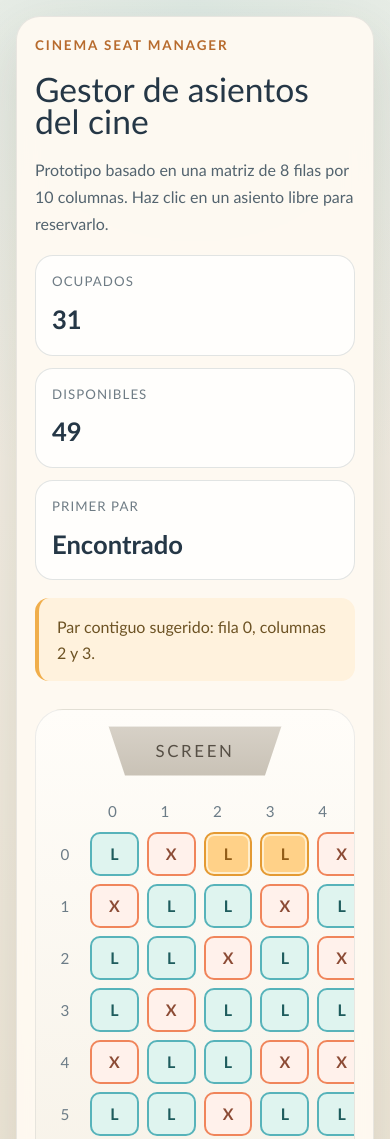
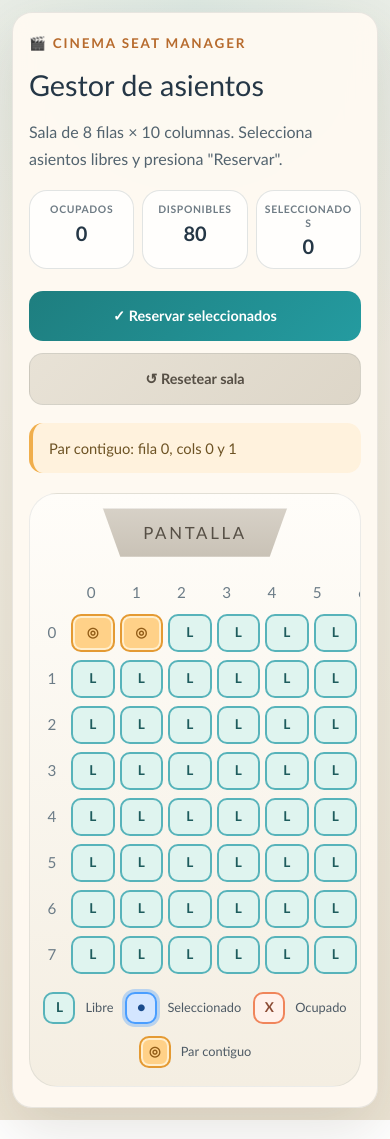
Before and after one commit to 4GeeksAcademy/Aldrich-Lizama-github-latam-aie-pt-2-Cinema-Seat-Manager-en-TypeScript, a website built with Vite: page index.html in a window 390 px wide. Shown: the top 1139 px of the page. Built offline with nearby package versions, Linux system fonts and the light colour scheme.

Commit message:
feat: Implementar sistema funcional de reserva de asientos con consola e interfaz web
- Cambiar estado inicial: todos los asientos libres (0) por defecto
- Agregar selección múltiple de asientos con clic y botón 'Reservar'
- Agregar botón 'Resetear sala' para liberar todos los asientos
- Implementar los 4 escenarios de prueba en consola (vacía, parcial, casi llena, llena)
- Mejorar responsividad del layout (breakpoints a 1024px y 640px)
- Agregar estilo seat--selected con resaltado azul
- Agregar botones de acción (.btn) con estilo moderno
- Optimizar summary-grid con flexbox centrado y word-break
- Reducir tamaños de fuente y padding en mobile

```diff
--- a/src/main.ts
+++ b/src/main.ts
@@ -1,3 +1,8 @@
+/* ============================================================
+   Cinema Seat Manager — Prototipo funcional en TypeScript
+   Basado en los requisitos de context.txt
+   ============================================================ */
+
 type SeatMatrix = number[][];
 type SeatPosition = [number, number];
 type AdjacentPair = [SeatPosition, SeatPosition];
@@ -5,66 +10,30 @@ type AdjacentPair = [SeatPosition, SeatPosition];
 const ROWS = 8;
 const COLUMNS = 10;
 
-const PARTIAL_OCCUPIED_SEATS: SeatPosition[] = [
-  [0, 1], [0, 4], [0, 5], [0, 8],
-  [1, 0], [1, 3], [1, 6], [1, 7], [1, 9],
-  [2, 2], [2, 4], [2, 8],
-  [3, 1], [3, 5], [3, 6], [3, 9],
-  [4, 0], [4, 3], [4, 4], [4, 7],
-  [5, 2], [5, 5], [5, 8], [5, 9],
-  [6, 1], [6, 4], [6, 6],
-  [7, 0], [7, 3], [7, 7], [7, 8],
-];
+/* ---------- Funciones principales (requisito) ---------- */
 
-const ISOLATED_AVAILABLE_SEATS: SeatPosition[] = [
-  [0, 0], [1, 3], [2, 6], [3, 9], [4, 1], [5, 4], [6, 7], [7, 2],
-];
-
-/* Inicializa la sala con todas las posiciones libres usando una matriz bidimensional. */
+/* Inicializa una matriz de asientos (arreglo bidimensional) de 8 filas x 10 columnas.
+   Todos los asientos comienzan en 0 (disponibles). */
 function initializeSeatMatrix(rows: number, columns: number): SeatMatrix {
   return Array.from({ length: rows }, () => Array(columns).fill(0));
 }
 
-/* Devuelve una copia de la sala para probar escenarios sin mutar la matriz original. */
-function cloneSeatMatrix(seats: SeatMatrix): SeatMatrix {
-  return seats.map((row) => [...row]);
-}
-
-/* Marca como ocupadas las posiciones indicadas en la lista de coordenadas. */
-function occupySeats(seats: SeatMatrix, positions: SeatPosition[]): void {
-  for (const [row, column] of positions) {
-    seats[row][column] = 1;
-  }
-}
-
-/* Convierte toda la sala en ocupada y luego libera solo los asientos indicados. */
-function createNearlyFullRoom(rows: number, columns: number, freeSeats: SeatPosition[]): SeatMatrix {
-  const seats = Array.from({ length: rows }, () => Array(columns).fill(1));
-
-  for (const [row, column] of freeSeats) {
-    seats[row][column] = 0;
-  }
-
-  return seats;
-}
-
-/* Muestra la sala en consola con coordenadas y el estado visual L o X para cada asiento. */
+/* Muestra el estado actual de la sala imprimiendo la matriz en consola.
+   Usa X para ocupados y L para libres. Incluye números de fila y columna. */
 function displayRoom(seats: SeatMatrix, title: string): void {
   console.log(`\n${title}`);
-  console.log(`    ${Array.from({ length: seats[0].length }, (_, index) => index).join(" ")}`);
+  console.log(`   ${Array.from({ length: seats[0].length }, (_, i) => i).join(" ")}`);
 
   for (let row = 0; row < seats.length; row += 1) {
-    const visualRow = seats[row].map((seat) => (seat === 1 ? "X" : "L")).join(" ");
+    const visualRow = seats[row].map((s) => (s === 1 ? "X" : "L")).join(" ");
     console.log(`${row.toString().padStart(2, " ")}  ${visualRow}`);
   }
 }
 
-/* Intenta reservar un asiento validando límites y disponibilidad antes de ocuparlo. */
+/* Reserva un asiento dado un número de fila y columna (cambia valor de 0 a 1).
+   Valida límites y disponibilidad antes de reservar. */
 function reserveSeat(seats: SeatMatrix, row: number, column: number): string {
-  const rowExists = row >= 0 && row < seats.length;
-  const columnExists = rowExists && column >= 0 && column < seats[row].length;
-
-  if (!rowExists || !columnExists) {
+  if (row < 0 || row >= seats.length || column < 0 || column >= seats[row].length) {
     return `No se pudo reservar el asiento (${row}, ${column}) porque está fuera de la sala.`;
   }
 
@@ -76,7 +45,7 @@ function reserveSeat(seats: SeatMatrix, row: number, column: number): string {
   return `Reserva confirmada para el asiento (${row}, ${column}).`;
 }
 
-/* Cuenta cuántos asientos están ocupados y cuántos siguen disponibles en toda la sala. */
+/* Cuenta y devuelve cuántos asientos están ocupados y cuántos disponibles. */
 function countSeats(seats: SeatMatrix): [number, number] {
   let occupied = 0;
   let available = 0;
@@ -94,7 +63,8 @@ function countSeats(seats: SeatMatrix): [number, number] {
   return [occupied, available];
 }
 
-/* Busca el primer par horizontal de asientos libres y devuelve sus dos posiciones. */
+/* Busca el primer par de asientos libres contiguos horizontalmente (misma fila).
+   Devuelve sus posiciones como un par de coordenadas, o null si no hay. */
 function findAdjacentPair(seats: SeatMatrix): AdjacentPair | null {
   for (let row = 0; row < seats.length; row += 1) {
     for (let column = 0; column < seats[row].length - 1; column += 1) {
@@ -107,7 +77,7 @@ function findAdjacentPair(seats: SeatMatrix): AdjacentPair | null {
   return null;
 }
 
-/* Informa en consola el conteo total y el resultado de la búsqueda de asientos contiguos. */
+/* Reporta el estado completo de la sala en consola: conteo + búsqueda de par contiguo. */
 function reportRoomStatus(seats: SeatMatrix): void {
   const [occupied, available] = countSeats(seats);
   const adjacentPair = findAdjacentPair(seats);
@@ -116,163 +86,252 @@ function reportRoomStatus(seats: SeatMatrix): void {
   console.log(`Asientos disponibles: ${available}`);
 
   if (adjacentPair) {
-    const [[firstRow, firstColumn], [secondRow, secondColumn]] = adjacentPair;
-    console.log(
-      `Primer par contiguo encontrado en (${firstRow}, ${firstColumn}) y (${secondRow}, ${secondColumn}).`,
-    );
-    return;
+    const [[r1, c1], [r2, c2]] = adjacentPair;
+    console.log(`Primer par contiguo encontrado en (${r1}, ${c1}) y (${r2}, ${c2}).`);
+  } else {
+    console.log("No hay pares de asientos contiguos disponibles.");
+  }
+}
+
+/* ---------- Escenarios de prueba (requisito) ---------- */
+
+function runConsoleScenarios(): void {
+  console.log("==========================================");
+  console.log("  CINEMA SEAT MANAGER — PRUEBAS");
+  console.log("==========================================");
+
+  // Escenario 1: Sala vacía (todos los asientos disponibles)
+  const emptyRoom = initializeSeatMatrix(ROWS, COLUMNS);
+  displayRoom(emptyRoom, "Escenario 1: Sala vacía");
+  reportRoomStatus(emptyRoom);
+  console.log(reserveSeat(emptyRoom, 2, 4));
+  console.log(reserveSeat(emptyRoom, 2, 4)); // Debe fallar: ya ocupado
+
+  // Escenario 2: Sala parcialmente ocupada
+  const partialRoom = initializeSeatMatrix(ROWS, COLUMNS);
+  const partialSeats: SeatPosition[] = [
+    [0, 1], [0, 4], [0, 5], [0, 8],
+    [1, 0], [1, 3], [1, 6], [1, 7], [1, 9],
+    [2, 2], [2, 4], [2, 8],
+    [3, 1], [3, 5], [3, 6], [3, 9],
+    [4, 0], [4, 3], [4, 4], [4, 7],
+    [5, 2], [5, 5], [5, 8], [5, 9],
+    [6, 1], [6, 4], [6, 6],
+    [7, 0], [7, 3], [7, 7], [7, 8],
+  ];
+  for (const [r, c] of partialSeats) {
+    partialRoom[r][c] = 1;
+  }
+  displayRoom(partialRoom, "Escenario 2: Sala parcialmente ocupada");
+  reportRoomStatus(partialRoom);
+
+  // Escenario 3: Sala casi llena (solo asientos sueltos disponibles)
+  const isolatedAvailables: SeatPosition[] = [
+    [0, 0], [1, 3], [2, 6], [3, 9], [4, 1], [5, 4], [6, 7], [7, 2],
+  ];
+  const nearlyFullRoom = Array.from({ length: ROWS }, () => Array(COLUMNS).fill(1));
+  for (const [r, c] of isolatedAvailables) {
+    nearlyFullRoom[r][c] = 0;
+  }
+  displayRoom(nearlyFullRoom, "Escenario 3: Sala casi llena (solo asientos sueltos)");
+  reportRoomStatus(nearlyFullRoom);
+
+  // Escenario 4: Sala completamente llena
+  const fullRoom = Array.from({ length: ROWS }, () => Array(COLUMNS).fill(1));
+  displayRoom(fullRoom, "Escenario 4: Sala completamente llena");
+  reportRoomStatus(fullRoom);
+
+  // Prueba de validación: fuera de límites
+  console.log(reserveSeat(emptyRoom, 20, 5));
+
+  console.log("\n==========================================");
+  console.log("  FIN DE PRUEBAS");
+  console.log("==========================================");
+}
+
+/* Ejecuta las pruebas de consola siempre */
+runConsoleScenarios();
+
+/* ============================================================
+   EXTRA OPCIONAL: Interfaz web con selección visual de asientos
+   ============================================================ */
+
+/* Conjunto de asientos seleccionados temporalmente (pendientes de reservar en la web). */
+const selectedSeats = new Set<string>();
+
+function seatKey(row: number, column: number): string {
+  return `${row}-${column}`;
+}
+
+/* Alterna selección de un asiento libre. */
+function toggleSelection(row: number, column: number): string {
+  const key = seatKey(row, column);
+  if (selectedSeats.has(key)) {
+    selectedSeats.delete(key);
+    return `Asiento (${row}, ${column}) deseleccionado.`;
+  }
+  selectedSeats.add(key);
+  return `Asiento (${row}, ${column}) seleccionado.`;
+}
+
+/* Reserva todos los asientos seleccionados. */
+function confirmSelection(seats: SeatMatrix): string {
+  if (selectedSeats.size === 0) {
+    return "No hay asientos seleccionados para reservar.";
   }
 
-  console.log("No hay pares de asientos contiguos disponibles.");
+  const reserved: string[] = [];
+  const alreadyTaken: string[] = [];
+
+  for (const key of selectedSeats) {
+    const [r, c] = key.split("-").map(Number);
+    if (seats[r][c] === 1) {
+      alreadyTaken.push(`(${r}, ${c})`);
+    } else {
+      seats[r][c] = 1;
+      reserved.push(`(${r}, ${c})`);
+    }
+  }
+
+  selectedSeats.clear();
+
+  let msg = "";
+  if (reserved.length > 0) msg += `${reserved.length} reservado(s): ${reserved.join(", ")}. `;
+  if (alreadyTaken.length > 0) msg += `${alreadyTaken.length} ya ocupado(s): ${alreadyTaken.join(", ")}.`;
+  return msg || "No se realizaron reservas.";
 }
 
-/* Ejecuta varios escenarios para comprobar la lógica principal pedida en la consigna. */
-function runConsoleScenarios(): void {
-  const emptyRoom = initializeSeatMatrix(ROWS, COLUMNS);
-  displayRoom(emptyRoom, "Escenario 1: Sala vacia");
-  reportRoomStatus(emptyRoom);
-  console.log(reserveSeat(emptyRoom, 2, 4));
-  console.log(reserveSeat(emptyRoom, 2, 4));
-
-  const partiallyOccupiedRoom = initializeSeatMatrix(ROWS, COLUMNS);
-  occupySeats(partiallyOccupiedRoom, PARTIAL_OCCUPIED_SEATS);
-  displayRoom(partiallyOccupiedRoom, "Escenario 2: Sala parcialmente ocupada");
-  reportRoomStatus(partiallyOccupiedRoom);
-
-  const nearlyFullRoom = createNearlyFullRoom(ROWS, COLUMNS, ISOLATED_AVAILABLE_SEATS);
-  displayRoom(nearlyFullRoom, "Escenario 3: Sala casi llena con asientos sueltos");
-  reportRoomStatus(nearlyFullRoom);
-
-  const fullRoom = createNearlyFullRoom(ROWS, COLUMNS, []);
-  displayRoom(fullRoom, "Escenario 4: Sala completamente llena");
-  reportRoomStatus(fullRoom);
+/* Limpia toda la sala y la selección. */
+function resetRoom(seats: SeatMatrix): string {
+  for (let r = 0; r < seats.length; r += 1) {
+    for (let c = 0; c < seats[r].length; c += 1) {
+      seats[r][c] = 0;
+    }
+  }
+  selectedSeats.clear();
+  return "Todos los asientos han sido liberados. La sala está completamente vacía.";
 }
 
-/* Construye la interfaz web usando la misma matriz para mostrar, contar y reservar asientos. */
+/* Construye la interfaz web visual. */
 function renderCinema(container: HTMLElement, seats: SeatMatrix): void {
+  const [occupied, available] = countSeats(seats);
   const adjacentPair = findAdjacentPair(seats);
-  const [occupied, available] = countSeats(seats);
-
-  const adjacentSeatKeys = adjacentPair
-    ? adjacentPair.map(([row, column]) => `${row}-${column}`)
+  const adjacentKeys = adjacentPair
+    ? adjacentPair.map(([r, c]) => seatKey(r, c))
     : [];
 
   const seatRows = seats
-    .map((row, rowIndex) => {
-      const seatButtons = row
-        .map((seat, columnIndex) => {
-          const seatState = seat === 1 ? "occupied" : "available";
-          const isAdjacentSeat = adjacentSeatKeys.includes(`${rowIndex}-${columnIndex}`);
-          const variant = isAdjacentSeat ? "adjacent" : seatState;
-          const symbol = seat === 1 ? "X" : "L";
-          const status = seat === 1 ? "Ocupado" : "Libre";
+    .map((row, ri) => {
+      const buttons = row
+        .map((seat, ci) => {
+          const key = seatKey(ri, ci);
+          const isOccupied = seat === 1;
+          const isSelected = selectedSeats.has(key);
+          const isAdjacent = adjacentKeys.includes(key) && !isOccupied;
 
-          return `
-            <button
-              class="seat seat--${variant}"
-              data-row="${rowIndex}"
-              data-column="${columnIndex}"
-              aria-label="Fila ${rowIndex}, asiento ${columnIndex}, ${status}"
-            >
-              ${symbol}
-            </button>
-          `;
+          let variant = "available";
+          let symbol = "L";
+          if (isOccupied) { variant = "occupied"; symbol = "X"; }
+          else if (isSelected) { variant = "selected"; symbol = "●"; }
+          else if (isAdjacent) { variant = "adjacent"; symbol = "◎"; }
+
+          return `<button class="seat seat--${variant}" data-row="${ri}" data-col="${ci}">${symbol}</button>`;
         })
         .join("");
-
-      return `
-        <div class="seat-row">
-          <span class="seat-row__label">${rowIndex}</span>
-          <div class="seat-row__grid">${seatButtons}</div>
-        </div>
-      `;
+      return `<div class="seat-row"><span class="seat-row__label">${ri}</span><div class="seat-row__grid">${buttons}</div></div>`;
     })
     .join("");
 
-  const adjacentMessage = adjacentPair
-    ? `Par contiguo sugerido: fila ${adjacentPair[0][0]}, columnas ${adjacentPair[0][1]} y ${adjacentPair[1][1]}.`
-    : "No hay pares contiguos disponibles en este momento.";
+  const adjMsg = adjacentPair
+    ? `Par contiguo: fila ${adjacentPair[0][0]}, cols ${adjacentPair[0][1]} y ${adjacentPair[1][1]}`
+    : "No hay pares contiguos disponibles.";
 
   container.innerHTML = `
     <section class="cinema-shell">
       <div class="cinema-card">
         <div class="cinema-copy">
-          <p class="eyebrow">Cinema Seat Manager</p>
-          <h1>Gestor de asientos del cine</h1>
-          <p class="lead">
-            Prototipo basado en una matriz de ${ROWS} filas por ${COLUMNS} columnas. Haz clic en un asiento libre para reservarlo.
-          </p>
+          <p class="eyebrow">🎬 Cinema Seat Manager</p>
+          <h1>Gestor de asientos</h1>
+          <p class="lead">Sala de ${ROWS} filas × ${COLUMNS} columnas. Selecciona asientos libres y presiona "Reservar".</p>
           <div class="summary-grid">
-            <article>
-              <span>Ocupados</span>
-              <strong>${occupied}</strong>
-            </article>
-            <article>
-              <span>Disponibles</span>
-              <strong>${available}</strong>
-            </article>
-            <article>
-              <span>Primer par</span>
-              <strong>${adjacentPair ? "Encontrado" : "Sin par"}</strong>
-            </article>
+            <article><span>Ocupados</span><strong>${occupied}</strong></article>
+            <article><span>Disponibles</span><strong>${available}</strong></article>
+            <article><span>Seleccionados</span><strong>${selectedSeats.size}</strong></article>
           </div>
-          <p id="status-message" class="status-message">${adjacentMessage}</p>
+          <div class="actions">
+            <button id="btn-reserve" class="btn btn--primary">✓ Reservar seleccionados</button>
+            <button id="btn-reset" class="btn btn--secondary">↺ Resetear sala</button>
+          </div>
+          <p id="status-message" class="status-message">${adjMsg}</p>
         </div>
-
         <div class="hall-panel">
-          <div class="screen">SCREEN</div>
-
+          <div class="screen">PANTALLA</div>
           <div class="column-labels">
             <span class="corner"></span>
-            ${Array.from({ length: COLUMNS }, (_, column) => `<span>${column}</span>`).join("")}
+            ${Array.from({ length: COLUMNS }, (_, c) => `<span>${c}</span>`).join("")}
           </div>
-
           <div class="seat-layout">${seatRows}</div>
-
           <div class="legend">
-            <div class="legend-item"><span class="seat seat--available">L</span><span>Available (0)</span></div>
-            <div class="legend-item"><span class="seat seat--occupied">X</span><span>Occupied (1)</span></div>
-            <div class="legend-item"><span class="seat seat--adjacent">L</span><span>Adjacent pair</span></div>
+            <span class="legend-item"><span class="seat seat--available">L</span> Libre</span>
+            <span class="legend-item"><span class="seat seat--selected">●</span> Seleccionado</span>
+            <span class="legend-item"><span class="seat seat--occupied">X</span> Ocupado</span>
+            <span class="legend-item"><span class="seat seat--adjacent">◎</span> Par contiguo</span>
           </div>
         </div>
       </div>
     </section>
   `;
 
-  const messageElement = container.querySelector<HTMLElement>("#status-message");
+  const msgEl = container.querySelector<HTMLElement>("#status-message");
 
-  for (const button of container.querySelectorAll<HTMLButtonElement>(".seat")) {
-    button.addEventListener("click", () => {
-      const row = Number(button.dataset.row);
-      const column = Number(button.dataset.column);
-      const result = reserveSeat(seats, row, column);
+  /* Clic en asientos */
+  for (const btn of container.querySelectorAll<HTMLButtonElement>(".seat")) {
+    btn.addEventListener("click", () => {
+      const r = Number(btn.dataset.row);
+      const c = Number(btn.dataset.col);
+      if (seats[r][c] === 1) {
+        if (msgEl) msgEl.textContent = `El asiento (${r}, ${c}) ya está ocupado.`;
+        return;
+      }
+      const res = toggleSelection(r, c);
+      if (msgEl) msgEl.textContent = res;
+      renderCinema(container, seats);
+      const nm = container.querySelector<HTMLElement>("#status-message");
+      if (nm) nm.textContent = res;
+    });
+  }
 
-      if (messageElement) {
-        messageElement.textContent = result;
-      }
+  /* Botón Reservar */
+  const reserveBtn = container.querySelector<HTMLButtonElement>("#btn-reserve");
+  if (reserveBtn) {
+    reserveBtn.addEventListener("click", () => {
+      const res = confirmSelection(seats);
+      if (msgEl) msgEl.textContent = res;
+      renderCinema(container, seats);
+      const nm = container.querySelector<HTMLElement>("#status-message");
+      if (nm) nm.textContent = res;
+    });
+  }
 
+  /* Botón Reset */
+  const resetBtn = container.querySelector<HTMLButtonElement>("#btn-reset");
+  if (resetBtn) {
+    resetBtn.addEventListener("click", () => {
+      const res = resetRoom(seats);
+      if (msgEl) msgEl.textContent = res;
       renderCinema(container, seats);
-
-      const nextMessageElement = container.querySelector<HTMLElement>("#status-message");
-      if (nextMessageElement) {
-        nextMessageElement.textContent = result;
-      }
+      const nm = container.querySelector<HTMLElement>("#status-message");
+      if (nm) nm.textContent = res;
     });
   }
 }
 
-runConsoleScenarios();
-
+/* Inicializa la web si estamos en un navegador */
 if (typeof document !== "undefined") {
   import("./style.css").then(() => {
     const app = document.querySelector<HTMLElement>("#app");
-    const visualRoom = initializeSeatMatrix(ROWS, COLUMNS);
-
-    occupySeats(visualRoom, PARTIAL_OCCUPIED_SEATS);
-
-    if (app) {
-      renderCinema(app, cloneSeatMatrix(visualRoom));
-    }
+    const room = initializeSeatMatrix(ROWS, COLUMNS);
+    if (app) renderCinema(app, room);
   });
 }
 
--- a/src/style.css
+++ b/src/style.css
@@ -24,9 +24,9 @@ button {
 
 .cinema-card {
 	display: grid;
-	grid-template-columns: minmax(260px, 320px) minmax(0, 1fr);
+	grid-template-columns: minmax(280px, 360px) minmax(0, 1fr);
 	gap: 28px;
-	max-width: 1220px;
+	max-width: 1280px;
 	margin: 0 auto;
 	padding: 32px;
 	border: 1px solid rgba(73, 92, 99, 0.12);
@@ -54,8 +54,9 @@ button {
 .cinema-copy h1 {
 	margin: 0;
 	color: #253746;
-	font-size: clamp(2.1rem, 4vw, 3.4rem);
-	line-height: 0.96;
+	font-size: clamp(1.8rem, 5vw, 3.4rem);
+	line-height: 1;
+	word-break: break-word;
 }
 
 .lead {
@@ -67,40 +68,49 @@ button {
 
 .summary-grid {
 	display: grid;
-	grid-template-columns: repeat(3, minmax(0, 1fr));
-	gap: 12px;
+	grid-template-columns: repeat(3, 1fr);
+	gap: 10px;
 }
 
 .summary-grid article {
-	padding: 16px;
+	padding: 14px 12px;
 	border: 1px solid rgba(73, 92, 99, 0.16);
 	border-radius: 18px;
 	background: rgba(255, 255, 255, 0.7);
+	display: flex;
+	flex-direction: column;
+	align-items: center;
+	text-align: center;
+	gap: 6px;
 }
 
 .summary-grid span {
-	display: block;
 	color: #6f7c85;
-	font-size: 0.83rem;
+	font-size: 0.72rem;
+	font-weight: 600;
 	text-transform: uppercase;
-	letter-spacing: 0.08em;
+	letter-spacing: 0.1em;
+	white-space: normal;
+	word-break: break-word;
+	line-height: 1.3;
 }
 
 .summary-grid strong {
-	display: block;
-	margin-top: 8px;
 	color: #253746;
-	font-size: 1.6rem;
+	font-size: 1.5rem;
+	line-height: 1;
 }
 
 .status-message {
 	margin: 0;
-	padding: 16px 18px;
+	padding: 14px 16px;
 	border-left: 4px solid #f0ae4b;
 	border-radius: 14px;
 	background: rgba(255, 239, 213, 0.72);
 	color: #6d5324;
-	line-height: 1.6;
+	line-height: 1.5;
+	font-size: 0.92rem;
+	word-break: break-word;
 }
 
 .hall-panel {
@@ -201,6 +211,13 @@ button {
 	background: #fff1eb;
 }
 
+.seat--selected {
+	color: #1a4b8c;
+	border-color: #4a9eff;
+	background: #d4e6ff;
+	box-shadow: 0 0 0 3px rgba(74, 158, 255, 0.35);
+}
+
 .seat--adjacent {
 	color: #915c17;
 	border-color: #e49a33;
@@ -221,6 +238,8 @@ button {
 	display: inline-flex;
 	align-items: center;
 	gap: 10px;
+	font-size: 0.9rem;
+	color: #4d5a65;
 }
 
 .legend-item .seat {
@@ -228,33 +247,152 @@ button {
 	min-height: 38px;
 }
 
-@media (max-width: 980px) {
+.actions {
+	display: flex;
+	gap: 12px;
+	margin-top: 4px;
+}
+
+.btn {
+	display: inline-flex;
+	align-items: center;
+	justify-content: center;
+	gap: 8px;
+	padding: 12px 22px;
+	border: none;
+	border-radius: 14px;
+	font-size: 0.95rem;
+	font-weight: 700;
+	cursor: pointer;
+	transition:
+		transform 120ms ease,
+		box-shadow 120ms ease,
+		background-color 120ms ease;
+	flex: 1;
+}
+
+.btn:hover {
+	transform: translateY(-2px);
+	box-shadow: 0 6px 16px rgba(0, 0, 0, 0.12);
+}
+
+.btn:active {
+	transform: translateY(0);
+}
+
+.btn--primary {
+	color: #fff;
+	background: linear-gradient(135deg, #1e7e7f 0%, #249ba0 100%);
+}
+
+.btn--primary:hover {
+	background: linear-gradient(135deg, #249ba0 0%, #2db7bd 100%);
+}
+
+.btn--secondary {
+	color: #564f45;
+	background: linear-gradient(135deg, #e8e2d6 0%, #ddd6c8 100%);
+	border: 1px solid rgba(73, 92, 99, 0.12);
+}
+
+.btn--secondary:hover {
+	background: linear-gradient(135deg, #ddd6c8 0%, #d2caba 100%);
+}
+
+@media (max-width: 1024px) {
 	.cinema-card {
 		grid-template-columns: 1fr;
+		max-width: 680px;
+	}
+
+	.cinema-copy {
+		order: -1;
+	}
+
+	.summary-grid {
+		grid-template-columns: repeat(3, 1fr);
 	}
 }
 
-@media (max-width: 720px) {
+@media (max-width: 640px) {
 	.cinema-shell {
-		padding: 16px;
+		padding: 12px;
 	}
 
 	.cinema-card {
-		padding: 18px;
-		border-radius: 24px;
+		padding: 20px 16px;
+		border-radius: 20px;
+		gap: 20px;
 	}
 
 	.summary-grid {
-		grid-template-columns: 1fr;
+		grid-template-columns: repeat(3, 1fr);
+		gap: 8px;
+	}
+
+	.summary-grid article {
+		padding: 12px 8px;
+	}
+
+	.summary-grid span {
+		font-size: 0.65rem;
+		letter-spacing: 0.06em;
+	}
+
+	.summary-grid strong {
+		font-size: 1.25rem;
 	}
 
 	.hall-panel {
-		padding: 16px 12px 20px;
+		padding: 14px 8px 18px;
 		overflow-x: auto;
 	}
 
 	.seat-row__grid,
 	.column-labels {
-		min-width: 560px;
+		min-width: 480px;
+	}
+
+	.actions {
+		flex-direction: column;
+	}
+
+	.btn {
+		padding: 14px 16px;
+		font-size: 0.9rem;
+	}
+
+	.seat {
+		min-height: 38px;
+		font-size: 0.85rem;
+	}
+
+	.seat-row__grid {
+		gap: 5px;
+	}
+
+	.column-labels {
+		gap: 5px;
+		grid-template-columns: 28px repeat(10, minmax(0, 1fr));
+	}
+
+	.seat-row {
+		grid-template-columns: 28px minmax(0, 1fr);
+		gap: 5px;
+	}
+
+	.legend {
+		gap: 12px;
+		margin-top: 18px;
+		flex-wrap: wrap;
+	}
+
+	.legend-item {
+		font-size: 0.8rem;
+	}
+
+	.legend-item .seat {
+		width: 32px;
+		min-height: 32px;
 	}
 }
```
